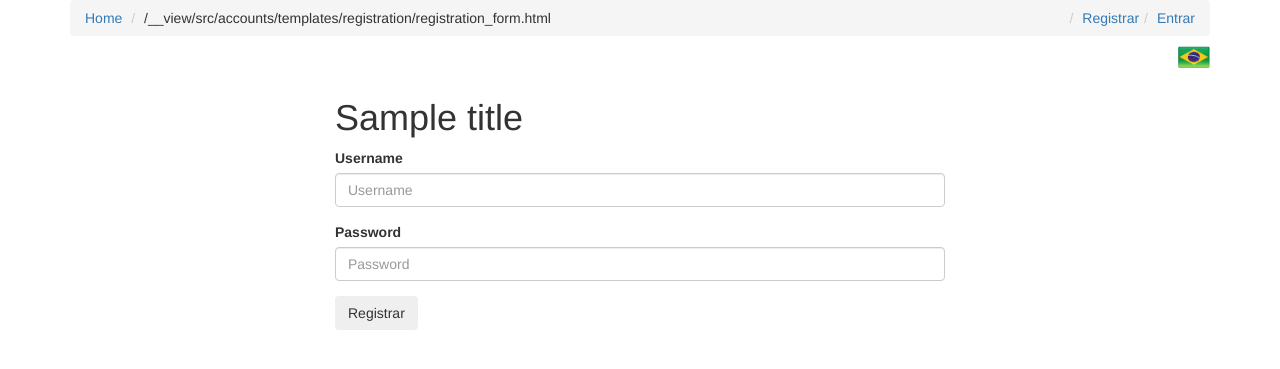
After one commit to tyagow/tetyassistente, a Django app: template src/accounts/templates/registration/registration_form.html in a window 1280 px wide. The commit adds this page. Shown: the top 369 px of the page. Run offline with Django 3.2, Linux system fonts and the light colour scheme; tables that the repository leaves empty hold one stand-in row (values such as "Sample post"); the template is opened without the code that fills it: values that come from a table or form of the project are taken from there, most other values are stand-ins (such as "Sample title", 1, 10 or a date in 2020); some libraries are stand-ins or nearby versions.

Commit message:
Suporte ao translation

```diff
--- a/src/accounts/templates/form.html
+++ b/src/accounts/templates/form.html
@@ -1,12 +1,11 @@
 {% extends "base.html" %}
-{% load crispy_forms_tags %}
-
+{% load bootstrap3 %}
 {% block content %}
 <div class='col-sm-6 col-sm-offset-3'>
 <h1>{{ title }}</h1>
 
 <form method='POST' action='' enctype='multipart/form-data'>{% csrf_token %}
-{{ form|crispy }}
+    {% bootstrap_form form layout="vertical" %}
 <input type='submit' class='btn btn-default' value='{{ title }}' />
 </form>
 </div>
--- /dev/null
+++ b/src/accounts/templates/registration/registration_form.html
@@ -0,0 +1,15 @@
+{% extends "base.html" %}
+{% load i18n %}
+{% load bootstrap3 %}
+
+{% block content %}
+    <div class='col-sm-6 col-sm-offset-3'>
+        <h1>{{ title }}</h1>
+
+        <form method='POST' action='' enctype='multipart/form-data'>
+            {% csrf_token %}
+            {% bootstrap_form form  %}
+            <input type="submit" class='btn btn-procurar btn-padrao' value="{% trans 'Registrar' %}" />
+        </form>
+    </div>
+{% endblock content %}
--- a/src/accounts/urls.py
+++ b/src/accounts/urls.py
@@ -2,14 +2,15 @@
 from django.conf.urls import url
 from src.accounts.views import (
     logout_view,
-    settings, password
+    settings, password,
+    register_view
 )
 from django.contrib.auth import views as auth_views
 
 urlpatterns = [
     url(r'^login/$', auth_views.login, name='login'),
-    url(r'^logout/$', auth_views.logout, name='logout'),
-    # url(r'^register/', register_view, name='register'),
+    url(r'^logout/$', logout_view, name='logout'),
+    url(r'^register/', register_view, name='register'),
     url(r'^settings/$', settings, name='settings'),
     url(r'^settings/password/$', password, name='password'),
 ]
--- a/src/core/static/css/main.css
+++ b/src/core/static/css/main.css
@@ -0,0 +1,15 @@
+/* Flags */
+.input-flag {
+    width: 32px;
+    height: 22px;
+    border: none;
+    margin-left: 5px;
+    float: right;
+    position: relative;
+    bottom: 10px;
+
+}
+.flags {
+    vertical-align: middle;
+    padding: 10px 10px 15px;
+}
--- a/src/core/templates/core/index.html
+++ b/src/core/templates/core/index.html
@@ -2,5 +2,6 @@
 {% block content %}
     <div class="container">
         <h1>Bem vindo </h1>
+    {{ request.LANGUAGE_CODE }}
     </div>
 {% endblock %}
--- a/src/core/templates/widgets/nav.html
+++ b/src/core/templates/widgets/nav.html
@@ -1,10 +1,11 @@
+{% load static %}
 <div class="container">
     <ol class="breadcrumb">
         <li><a href="{% url "home" %}">Home</a></li>
         <li>{{ request.path }}</li>
         {% if not request.user.is_authenticated %}
-            {#            <li class="pull-right"><a href="{% url "accounts:register" %}">Register</a></li>#}
-            <li class="pull-right"><a href="{% url "accounts:login" %}">Login</a></li>
+            <li class="pull-right"><a href="{% url "accounts:login" %}">Entrar</a></li>
+            <li class="pull-right"><a href="{% url "accounts:register" %}">Registrar</a></li>
         {% else %}
             <li class="dropdown pull-right">
                 <a href="#" data-toggle="dropdown" class="dropdown-toggle">{{ request.user }}<b class="caret"></b></a>
@@ -14,9 +15,15 @@
                     <li><a href="{% url "accounts:logout" %}?next=/">Logout</a></li>
                 </ul>
             </li>
-{#            <li class="pull-right"><a href="{% url "accounts:settings" %}">{{ request.user.first_name }}</a></li>#}
-{#            <li class="pull-right"><a href="{% url "accounts:logout" %}">Logout</a></li>#}
+            {#            <li class="pull-right"><a href="{% url "accounts:settings" %}">{{ request.user.first_name }}</a></li>#}
+            {#            <li class="pull-right"><a href="{% url "accounts:logout" %}">Logout</a></li>#}
         {% endif %}
 
     </ol>
+    <form action="{% url 'set_language' %}" method="post">
+        {% csrf_token %}
+        <input name="next" type="hidden" value="{{ request.get_full_path }}" />
+        <input name="language" type="hidden" value="pt" />
+        <input  style="background: url({% static 'img/brasil-flag.png' %}); background-size: 32px 22px" class="input-flag" type="submit" value="" />
+    </form>
 </div>
--- a/src/settings.py
+++ b/src/settings.py
@@ -81,6 +81,8 @@ MIDDLEWARE_CLASSES = [
     'django.contrib.messages.middleware.MessageMiddleware',
     'django.middleware.clickjacking.XFrameOptionsMiddleware',
     'social_django.middleware.SocialAuthExceptionMiddleware',
+    'django.middleware.locale.LocaleMiddleware',
+
 ]
 AUTHENTICATION_BACKENDS = (
     'social_core.backends.twitter.TwitterOAuth',
@@ -141,7 +143,7 @@ AUTH_PASSWORD_VALIDATORS = [
 # Internationalization
 # https://docs.djangoproject.com/en/1.9/topics/i18n/
 
-LANGUAGE_CODE = 'pt-br'
+LANGUAGE_CODE = 'pt-BR'
 
 TIME_ZONE = 'UTC'
 
--- a/src/urls.py
+++ b/src/urls.py
@@ -16,13 +16,16 @@ Including another URLconf
 """
 from django.conf.urls import url, include
 from django.contrib import admin
+
 from src.core import views as core_views
-from django.contrib.auth import views as auth_views
 
 urlpatterns = [
+    url(r'^i18n/', include('django.conf.urls.i18n'))
+]
+
+urlpatterns += [
     url(r'^admin/', admin.site.urls),
     url(r'^account/', include('src.accounts.urls',  namespace='accounts')),
-    # url(r'^login/$', auth_views.login, name='login'),
     url(r'^$', core_views.home, name='home'),
     url('', include('social_django.urls', namespace='social'))
 ]
```
Also changed, not shown: src/accounts/views.py (+25 -1 lines), src/accounts/templates/registration/login.html (renamed from src/core/templates/registration/login.html), src/core/static/img/brasil-flag.png (added).
